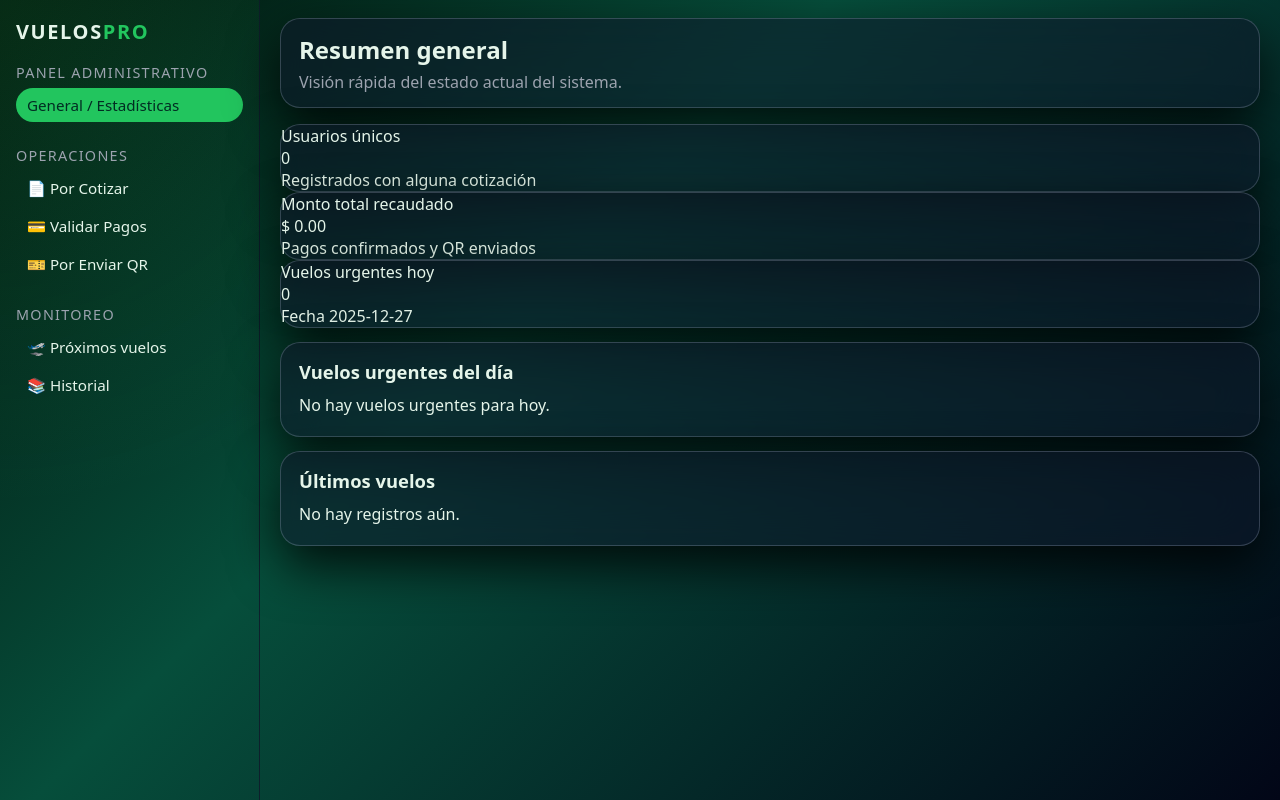
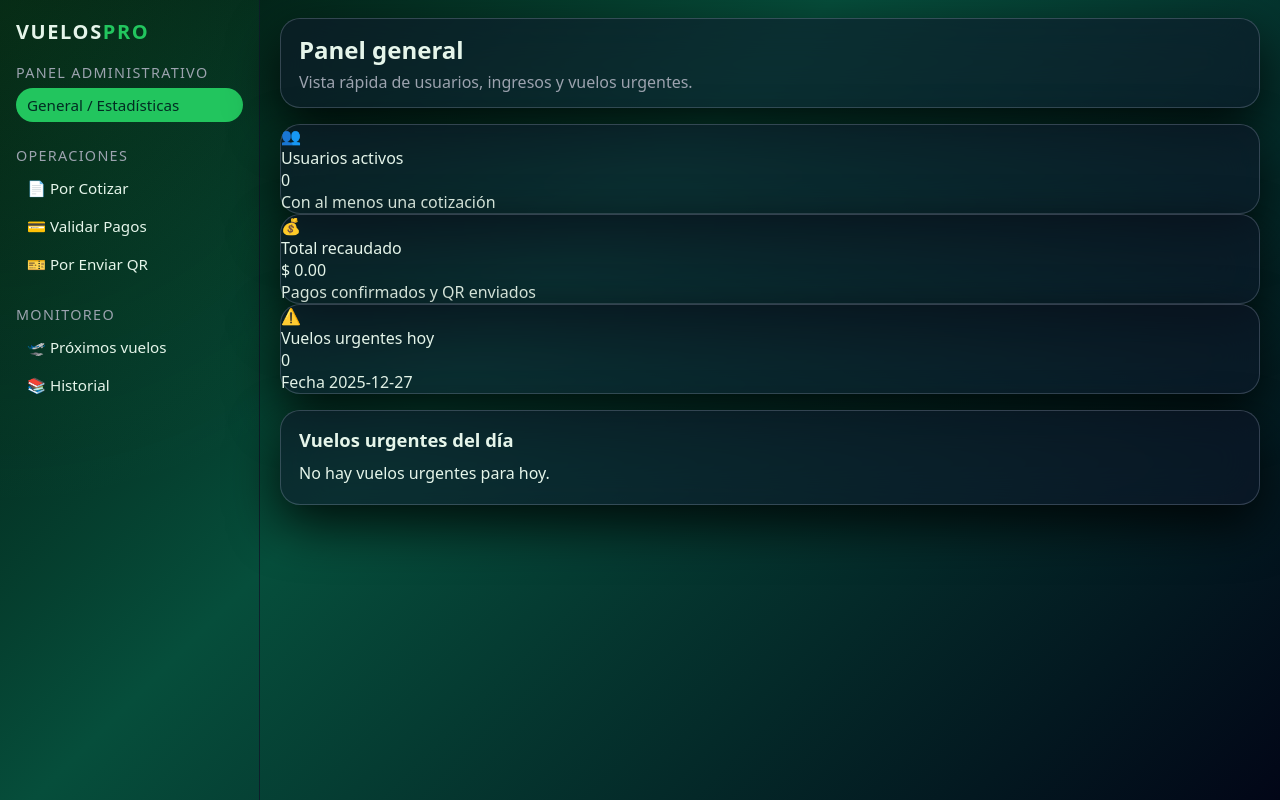
Before and after one commit to Hdpjiax/bot_tg, a Flask app: page / in a window 1280 px wide. Run offline with Flask 3, Linux system fonts and the light colour scheme; data that the repository does not hold is empty.

Commit message:
Update general.html

```diff
--- a/dashboard/templates/general.html
+++ b/dashboard/templates/general.html
@@ -1,30 +1,39 @@
 {% extends "base.html" %}
 
-{% block titulo %}Resumen general{% endblock %}
-{% block subtitulo %}Visión rápida del estado actual del sistema.{% endblock %}
+{% block titulo %}Panel general{% endblock %}
+{% block subtitulo %}Vista rápida de usuarios, ingresos y vuelos urgentes.{% endblock %}
 
 {% block contenido %}
 <div class="cards-row">
-  <div class="stat-card glass">
-    <div class="stat-label">Usuarios únicos</div>
+  <div class="stat-card glass stat-usuarios">
+    <div class="stat-icon">👥</div>
+    <div class="stat-text">
+      <div class="stat-label">Usuarios activos</div>
       <div class="stat-value">{{ usuarios_unicos }}</div>
-    <div class="stat-foot">Registrados con alguna cotización</div>
+      <div class="stat-foot">Con al menos una cotización</div>
+    </div>
   </div>
 
-  <div class="stat-card glass">
-    <div class="stat-label">Monto total recaudado</div>
+  <div class="stat-card glass stat-monto">
+    <div class="stat-icon">💰</div>
+    <div class="stat-text">
+      <div class="stat-label">Total recaudado</div>
       <div class="stat-value">$ {{ "%.2f"|format(total_recaudado) }}</div>
       <div class="stat-foot">Pagos confirmados y QR enviados</div>
     </div>
+  </div>
 
-  <div class="stat-card glass">
+  <div class="stat-card glass stat-urgentes">
+    <div class="stat-icon">⚠️</div>
+    <div class="stat-text">
       <div class="stat-label">Vuelos urgentes hoy</div>
       <div class="stat-value">{{ urgentes_hoy|length }}</div>
       <div class="stat-foot">Fecha {{ hoy }}</div>
     </div>
   </div>
+</div>
 
-<div class="card glass" style="margin-top:14px;">
+<div class="card glass" style="margin-top:16px;">
   <h2>Vuelos urgentes del día</h2>
   {% if urgentes_hoy %}
     <table>
@@ -51,34 +60,4 @@
     <p>No hay vuelos urgentes para hoy.</p>
   {% endif %}
 </div>
-
-<div class="card glass" style="margin-top:14px;">
-  <h2>Últimos vuelos</h2>
-  {% if vuelos %}
-    <table>
-      <thead>
-        <tr>
-          <th>ID</th>
-          <th>Usuario</th>
-          <th>Fecha</th>
-          <th>Monto</th>
-          <th>Estado</th>
-        </tr>
-      </thead>
-      <tbody>
-        {% for v in vuelos %}
-        <tr>
-          <td>{{ v.id }}</td>
-          <td>@{{ v.username }}</td>
-          <td>{{ v.fecha or "-" }}</td>
-          <td>{{ v.monto or "-" }}</td>
-          <td>{{ v.estado }}</td>
-        </tr>
-        {% endfor %}
-      </tbody>
-    </table>
-  {% else %}
-    <p>No hay registros aún.</p>
-  {% endif %}
-</div>
 {% endblock %}
```
Lines whose indentation alone changed are shown as unchanged.
